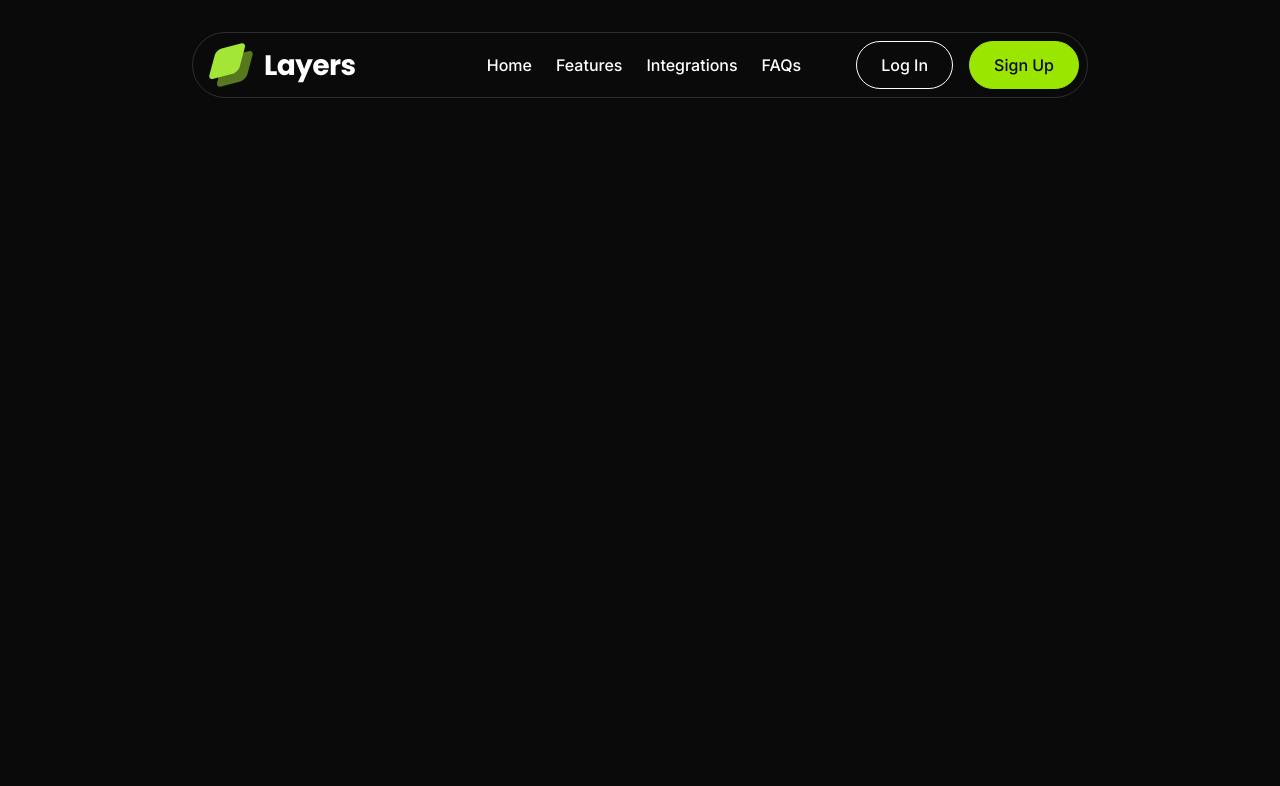
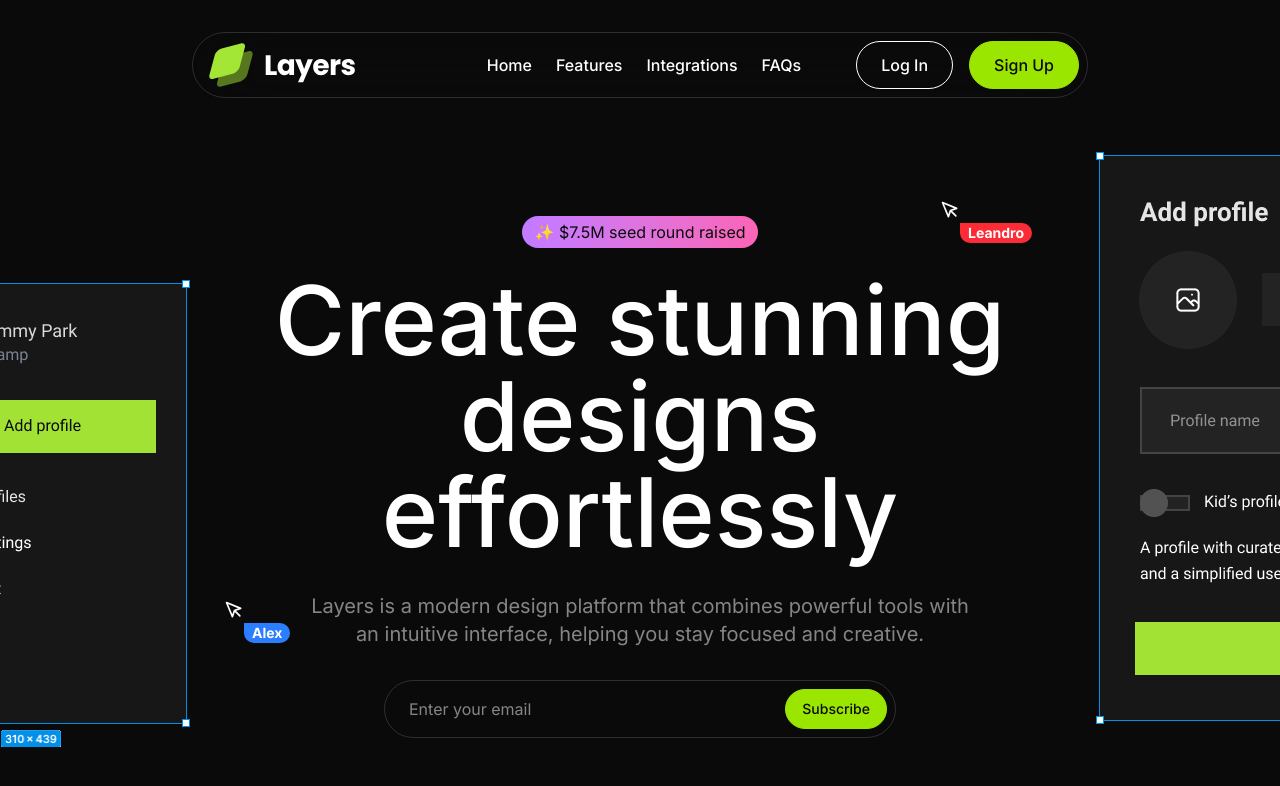
Before and after one commit to Eugensson/layers-landing, a Next.js app: page / in a window 1280 px wide. Shown: the top 786 px of the page. Built offline with nearby package versions, Linux system fonts and the light colour scheme.

Commit message:
Create Hero section

```diff
--- a/app/globals.css
+++ b/app/globals.css
@@ -13,6 +13,14 @@ body {
   @apply font-primary bg-neutral-950 text-white;
 }
 
+.h1 {
+  @apply max-w-220 mx-auto text-6xl md:text-7xl lg:text-8xl font-medium;
+}
+
 .container {
   @apply px-4 md:px-8 lg:px-16 w-full max-w-300 mx-auto;
 }
+
+.gradient {
+  @apply bg-linear-to-r from-purple-400 to-pink-400;
+}
--- a/app/page.tsx
+++ b/app/page.tsx
@@ -1,9 +1,11 @@
-import Navbar from "@/components/navbar";
+import { Hero } from "@/components/hero";
+import { Navbar } from "@/components/navbar";
 
 const Home = () => {
   return (
     <>
       <Navbar />
+      <Hero />
       <div className="h-1000" />
     </>
   );
--- a/components/button.tsx
+++ b/components/button.tsx
@@ -1,32 +1,41 @@
-import { HTMLAttributes } from "react";
-import { cva } from "class-variance-authority";
+import { ButtonHTMLAttributes } from "react";
+import { cva, type VariantProps } from "class-variance-authority";
 
 const classes = cva(
-  "h-12 px-6 font-medium rounded-full border cursor-pointer",
+  "font-medium rounded-full border cursor-pointer transition-colors duration-200",
   {
     variants: {
       variant: {
-        primary: "bg-lime-400 text-neutral-950 border-lime-400",
-        secondary: "border-white text-white bg-transparent",
+        primary:
+          "bg-lime-400 text-neutral-950 border-lime-400 hover:bg-lime-300",
+        secondary: "border-white text-white bg-transparent hover:bg-white/10",
       },
+      size: {
+        sm: "h-10 px-4 text-sm",
+        md: "h-12 px-6 text-base",
+        lg: "h-14 px-8 text-lg",
+      },
+    },
+    defaultVariants: {
+      size: "md",
+      variant: "primary",
     },
   }
 );
 
-export const Button = (
-  props: {
-    variant: "primary" | "secondary";
-  } & HTMLAttributes<HTMLButtonElement>
-) => {
-  const { variant, className, ...otherProps } = props;
+type ButtonVariants = VariantProps<typeof classes>;
 
+export interface ButtonProps
+  extends ButtonHTMLAttributes<HTMLButtonElement>,
+    ButtonVariants {}
+
+export const Button = ({
+  variant,
+  size,
+  className,
+  ...otherProps
+}: ButtonProps) => {
   return (
-    <button
-      className={classes({
-        variant,
-        className,
-      })}
-      {...otherProps}
-    />
+    <button className={classes({ variant, size, className })} {...otherProps} />
   );
 };
--- /dev/null
+++ b/components/hero.tsx
@@ -0,0 +1,137 @@
+"use client";
+
+import Image from "next/image";
+import { useEffect } from "react";
+import { motion, useAnimate } from "framer-motion";
+
+import { Button } from "@/components/button";
+import { Pointer } from "@/components/pointer";
+
+import cursorYouImage from "@/public/images/cursor-you.svg";
+import designExample1Image from "@/public/images/design-example-1.png";
+import designExample2Image from "@/public/images/design-example-2.png";
+
+export const Hero = () => {
+  const [leftDesignScope, leftDesignAnimate] = useAnimate();
+  const [leftPointerScope, leftPointerAnimate] = useAnimate();
+  const [rightDesignScope, rightDesignAnimate] = useAnimate();
+  const [rightPointerScope, rightPointerAnimate] = useAnimate();
+
+  useEffect(() => {
+    leftDesignAnimate([
+      [leftDesignScope.current, { opacity: 1 }, { duration: 0.5 }],
+      [leftDesignScope.current, { y: 0, x: 0 }, { duration: 0.5 }],
+    ]);
+
+    leftPointerAnimate([
+      [leftPointerScope.current, { opacity: 1 }, { duration: 0.5 }],
+      [leftPointerScope.current, { y: 0, x: -100 }, { duration: 0.5 }],
+      [
+        leftPointerScope.current,
+        { x: 0, y: [0, 16, 0] },
+        { duration: 0.5, ease: "easeInOut" },
+      ],
+    ]);
+
+    rightDesignAnimate([
+      [rightDesignScope.current, { opacity: 1 }, { duration: 0.5, delay: 1.5 }],
+      [rightDesignScope.current, { x: 0, y: 0 }, { duration: 0.5 }],
+    ]);
+
+    rightPointerAnimate([
+      [
+        rightPointerScope.current,
+        { opacity: 1 },
+        { duration: 0.5, delay: 1.5 },
+      ],
+      [rightPointerScope.current, { x: 175, y: 0 }, { duration: 0.5 }],
+      [rightPointerScope.current, { x: 0, y: [0, 20, 0] }, { duration: 0.5 }],
+    ]);
+  }, [
+    leftDesignAnimate,
+    leftDesignScope,
+    leftPointerAnimate,
+    leftPointerScope,
+    rightDesignAnimate,
+    rightDesignScope,
+    rightPointerAnimate,
+    rightPointerScope,
+  ]);
+
+  return (
+    <section
+      className="py-24 overflow-x-clip"
+      style={{ cursor: `url(${cursorYouImage.src}), auto` }}
+    >
+      <div className="max-w-360 mx-auto relative">
+        <motion.div
+          drag
+          ref={leftDesignScope}
+          initial={{ opacity: 0, y: 100, x: -100 }}
+          className="hidden lg:block absolute top-16 -left-32"
+        >
+          <Image
+            src={designExample1Image}
+            draggable={false}
+            alt="Menu design example"
+          />
+        </motion.div>
+        <motion.div
+          drag
+          ref={rightDesignScope}
+          initial={{ opacity: 0, y: 100, x: 100 }}
+          className="hidden lg:block absolute -top-16 -right-64"
+        >
+          <Image
+            src={designExample2Image}
+            draggable={false}
+            alt="Menu design example"
+          />
+        </motion.div>
+        <motion.div
+          ref={leftPointerScope}
+          initial={{ opacity: 0, y: 100, x: -200 }}
+          className="hidden lg:block absolute top-96 left-56"
+        >
+          <Pointer name="Alex" />
+        </motion.div>
+        <motion.div
+          ref={rightPointerScope}
+          initial={{ opacity: 0, x: 275, y: 100 }}
+          className="hidden lg:block absolute -top-4 right-80"
+        >
+          <Pointer name="Leandro" color="red" />
+        </motion.div>
+        <div className="flex justify-center">
+          <p className="py-1 px-3 inline-flex gradient rounded-full text-neutral-950 text-center">
+            ✨ $7.5M seed round raised
+          </p>
+        </div>
+        <h1 className="mt-6 h1 text-center">
+          Create stunning designs effortlessly
+        </h1>
+        <p className="mt-8 max-w-2xl mx-auto text-center text-xl text-white/50">
+          Layers is a modern design platform that combines powerful tools with
+          an intuitive interface, helping you stay focused and creative.
+        </p>
+        <form className="p-2 mt-8 max-w-lg mx-auto flex items-center border border-white/15 rounded-full">
+          <input
+            type="email"
+            name="email"
+            id="email"
+            placeholder="Enter your email"
+            className="bg-transparent px-4 w-full md:flex-1 outline-none"
+          />
+          <Button
+            type="submit"
+            size="sm"
+            variant="primary"
+            className="whitespace-nowrap"
+          >
+            Subscribe
+          </Button>
+        </form>
+      </div>
+    </section>
+  );
+};
--- a/components/navbar.tsx
+++ b/components/navbar.tsx
@@ -2,11 +2,12 @@ import { Nav } from "@/components/nav";
 import { Logo } from "@/components/logo";
 import { Button } from "@/components/button";
 
-const Navbar = () => {
+export const Navbar = () => {
   return (
+    <>
       <header className="fixed top-0 z-50 py-4 lg:py-8 w-full">
         <div className="container max-w-5xl!">
-        <div className="p-2 px-4 md:pr-2 grid grid-cols-2 lg:grid-cols-3 items-center border border-white/15 rounded-full">
+          <div className="p-2 px-4 md:pr-2 grid grid-cols-2 lg:grid-cols-3 items-center border border-white/15 rounded-full backdrop-blur-2xl">
             <Logo />
             <Nav
               containerStyles="hidden lg:flex items-center justify-center"
@@ -30,12 +31,16 @@ const Navbar = () => {
                 <line x1="3" y1="18" x2="21" y2="18" />
               </svg>
               <Button
+                size="md"
+                type="button"
                 variant="secondary"
                 className="hidden md:inline-flex items-center"
               >
                 Log In
               </Button>
               <Button
+                size="md"
+                type="button"
                 variant="primary"
                 className="hidden md:inline-flex items-center"
               >
@@ -45,7 +50,7 @@ const Navbar = () => {
           </div>
         </div>
       </header>
+      <div className="pb-21 md:pb-24 lg:pb-30" />
+    </>
   );
 };
-
-export default Navbar;
--- /dev/null
+++ b/components/pointer.tsx
@@ -0,0 +1,38 @@
+import { cn } from "@/lib/utils";
+
+interface PointerProps {
+  name: string;
+  color?: "red" | "blue";
+}
+
+export const Pointer = ({ name, color = "blue" }: PointerProps) => {
+  return (
+    <div className="relative">
+      <svg
+        xmlns="http://www.w3.org/2000/svg"
+        width="24"
+        height="24"
+        viewBox="0 0 24 24"
+        fill="none"
+        stroke="currentColor"
+        strokeWidth="2"
+        strokeLinecap="round"
+        strokeLinejoin="round"
+        className="feather feather-mouse-pointer text-white size-5"
+      >
+        <path d="M3 3l7.07 16.97 2.51-7.39 7.39-2.51L3 3z" />
+        <path d="M13 13l6 6" />
+      </svg>
+      <div className="absolute top-full left-full">
+        <div
+          className={cn(
+            "inline-flex rounded-full rounded-tl-none font-bold text-sm bg-blue-500 px-2",
+            color === "red" && "bg-red-500"
+          )}
+        >
+          {name}
+        </div>
+      </div>
+    </div>
+  );
+};
```
Lines whose indentation alone changed are shown as unchanged.
